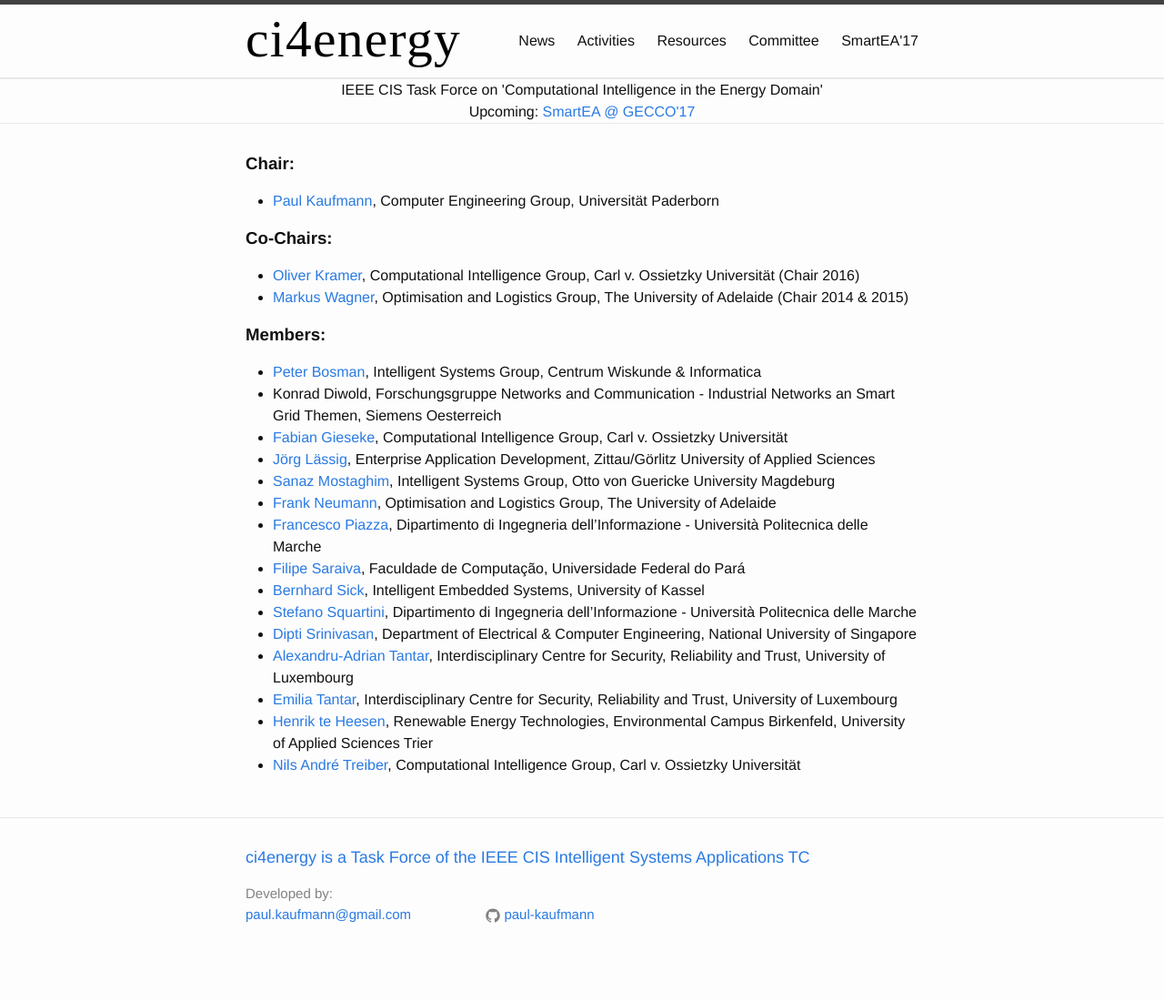
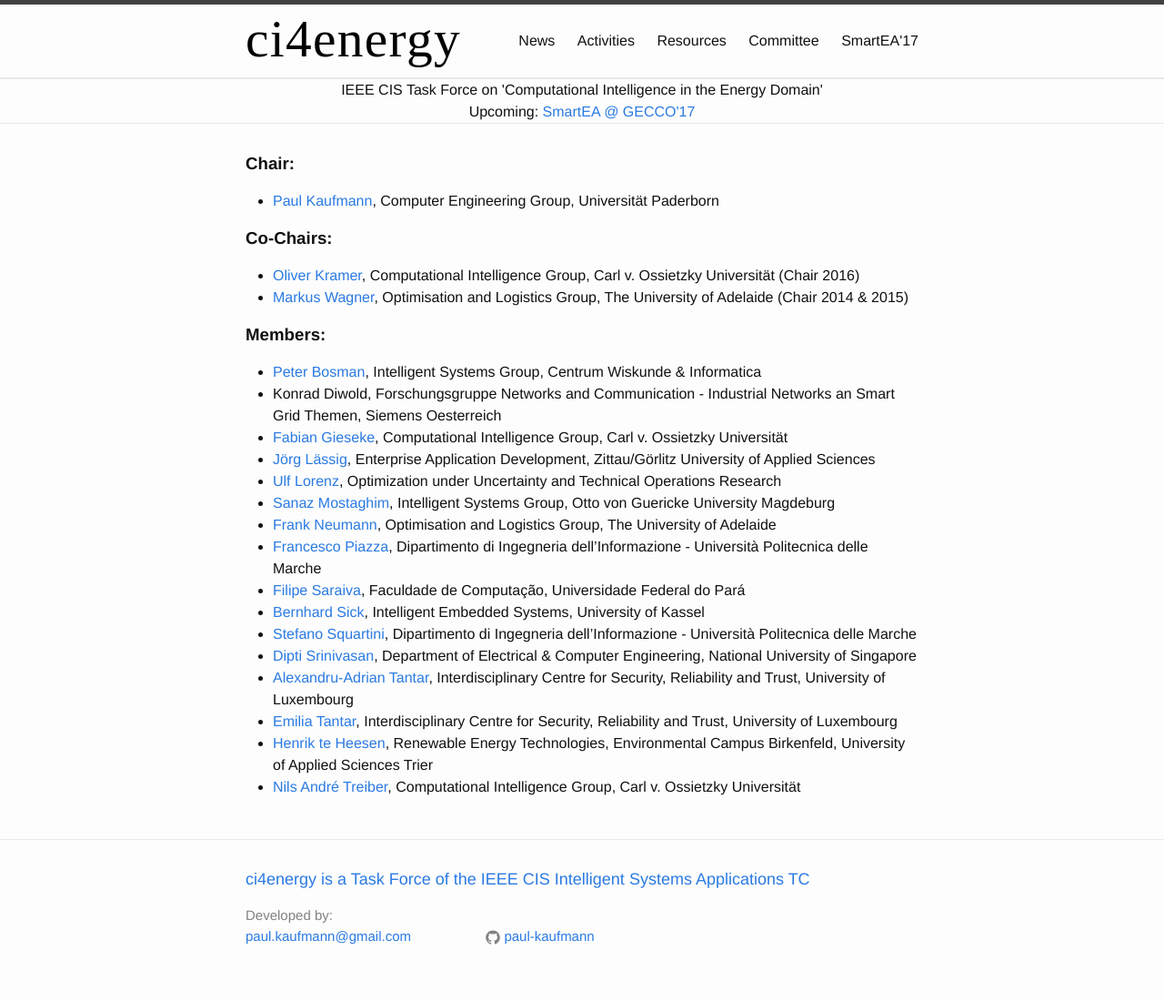
Before and after one commit to ci4energy/ci4energy.github.io, a Jekyll site: the page built from committee.md, in a window 1280 px wide. Shown: the whole page at 91% size. Built offline with Jekyll 4.4.1, drawn with Linux system fonts in a browser that asks for light colours; before the commit the page ends 1076 px from its top, so only the background shows below that.

Commit message:
no message

```diff
--- a/committee.md
+++ b/committee.md
@@ -20,6 +20,7 @@
 - Konrad Diwold, Forschungsgruppe Networks and Communication - Industrial Networks an Smart Grid Themen, Siemens Oesterreich
 - <a href="http://www.ci.uni-oldenburg.de/55388.html">Fabian Gieseke</a>, Computational Intelligence Group, Carl v. Ossietzky Universität
 - <a href="http://www.enterprise-application-development.org/group/joerg-laessig.html">Jörg Lässig</a>, Enterprise Application Development, Zittau/Görlitz University of Applied Sciences
+- <a href="http://www.wiwi.uni-siegen.de/technologiemanagement/">Ulf Lorenz</a>, Optimization under Uncertainty and Technical Operations Research
 - <a href="http://is.cs.ovgu.de/SanazMostaghim.html">Sanaz Mostaghim</a>, Intelligent Systems Group, Otto von Guericke University Magdeburg
 - <a href="http://cs.adelaide.edu.au/%7Efrank">Frank Neumann</a>, Optimisation and Logistics Group, The University of Adelaide
 - <a href="http://www.dii.univpm.it/francesco.piazza">Francesco Piazza</a>, Dipartimento di Ingegneria dell'Informazione - Università Politecnica delle Marche
```
